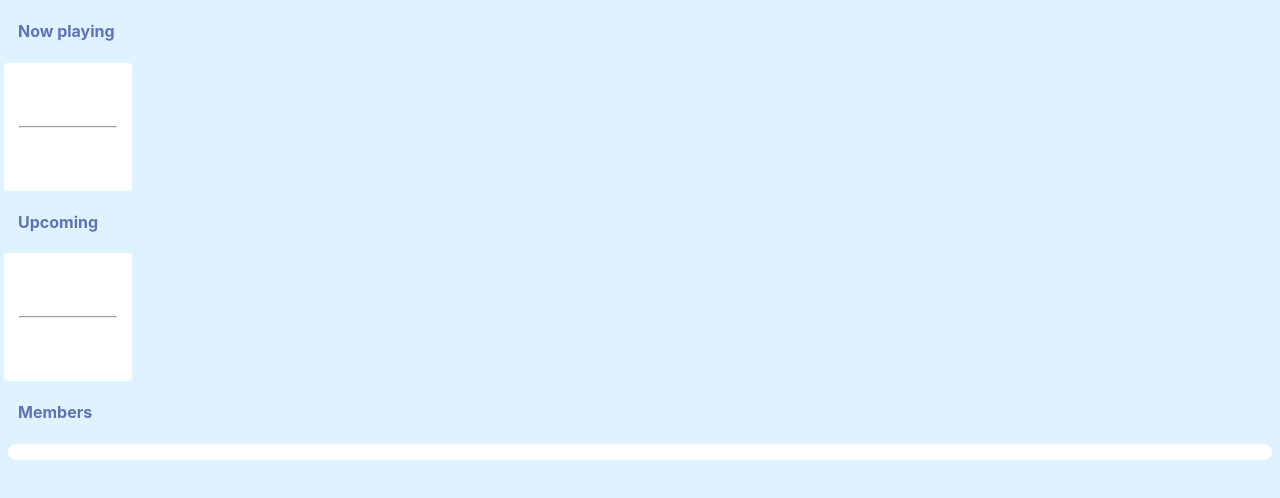
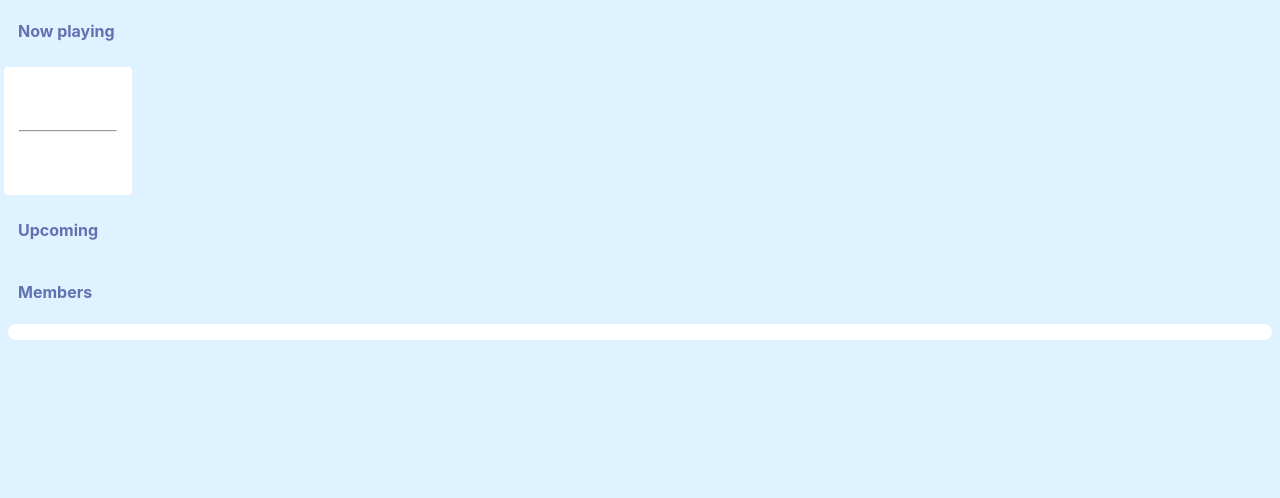
Before and after one commit to CubeDr/gmash, a React (Create React App) app: page /session in a window 1280 px wide. Shown: the top 498 px of the page. Built offline with nearby package versions, Linux system fonts and the light colour scheme.

Commit message:
Show upcoming games in carousel

```diff
--- a/src/pages/session/SessionPage.tsx
+++ b/src/pages/session/SessionPage.tsx
@@ -5,6 +5,7 @@ import {useState} from 'react';
 import {Member} from '../../data/member';
 import MakeGameDialog from './makeGameDialog/MakeGameDialog';
 import MemberItem from './memberItem/MemberItem';
+import UpcomingGames from "./upcomingGames/UpcomingGames";
 
 export default function SessionPage() {
   const {members} = useSessionMembers();
@@ -29,7 +30,7 @@ export default function SessionPage() {
       <h4 className={styles.SectionTitle}>Now playing</h4>
       <Court team1={members.slice(0, 2)} team2={members.slice(2, 4)}/>
       <h4 className={styles.SectionTitle}>Upcoming</h4>
-      <Court team1={members.slice(0, 2)} team2={members.slice(2, 4)}/>
+      <UpcomingGames/>
       <h4 className={styles.SectionTitle}>Members</h4>
       <div className={styles.Members}>
         {
--- a/src/pages/session/court/Court.module.css
+++ b/src/pages/session/court/Court.module.css
@@ -1,11 +1,15 @@
 .Court {
     background-color: var(--theme-color-0);
     border-radius: 4px;
+    display: inline-block;
+    margin: 4px;
+    padding: 4px;
+}
+
+.CourtContent {
     display: flex;
     flex-direction: column;
     height: 120px;
-    margin: 4px;
-    padding: 4px;
     width: 120px;
 }
 
--- a/src/pages/session/court/Court.tsx
+++ b/src/pages/session/court/Court.tsx
@@ -9,6 +9,7 @@ interface CourtProps {
 export default function Court({team1, team2}: CourtProps) {
   return (
     <div className={styles.Court}>
+      <div className={styles.CourtContent}>
         <div className={styles.Team}>
           {team1.map(member => (<span key={member.id} className={styles.Player}>{member.name}</span>))}
         </div>
@@ -17,5 +18,6 @@ export default function Court({team1, team2}: CourtProps) {
           {team2.map(member => (<span key={member.id} className={styles.Player}>{member.name}</span>))}
         </div>
       </div>
+    </div>
   );
 }
--- /dev/null
+++ b/src/pages/session/upcomingGames/UpcomingGames.module.css
@@ -0,0 +1,4 @@
+.UpcomingGames {
+    overflow-x: scroll;
+    white-space: nowrap;
+}
--- /dev/null
+++ b/src/pages/session/upcomingGames/UpcomingGames.tsx
@@ -0,0 +1,39 @@
+import {useContext, useEffect, useState} from 'react';
+import firebase from '../../../firebase';
+import {Member} from '../../../data/member';
+import {MembersContext} from '../../../providers/MembersContext';
+import Court from '../court/Court';
+import styles from './UpcomingGames.module.css';
+
+export default function UpcomingGames() {
+  const {members} = useContext(MembersContext);
+  const [games, setGames] = useState<{
+    team1: Member[],
+    team2: Member[],
+  }[]>([]);
+
+  function getMemberById(id: string) {
+    return members.find(member => member.id === id)!;
+  }
+
+  useEffect(() => {
+    const unsubscribe = firebase.listenToUpcomingGames(upcomingGames => {
+      if (members.length === 0) return;
+
+      const games = upcomingGames.map(game => ({
+        team1: game.team1.map(id => getMemberById(id)),
+        team2: game.team2.map(id => getMemberById(id)),
+      }));
+      setGames(games);
+    });
+    return () => unsubscribe();
+  }, [members]);
+
+  return (
+    <div className={styles.UpcomingGames}>
+      {games.map(game => (
+        <Court team1={game.team1} team2={game.team2}/>
+      ))}
+    </div>
+  );
+}
```
Lines whose indentation alone changed are shown as unchanged.
